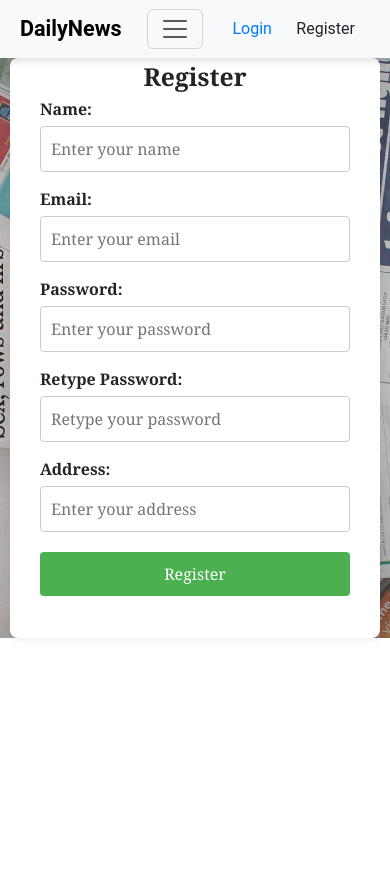
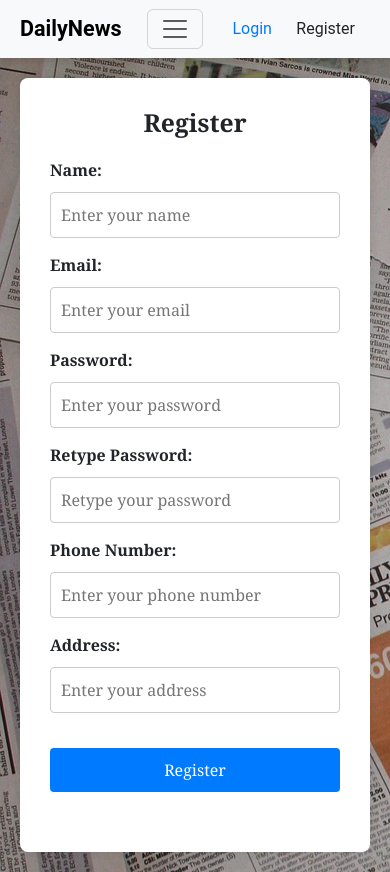
Before and after one commit to ank2911/News_App, a React (Create React App) app in the folder DailyNews-Frontend/: page /register in a window 390 px wide. Before the commit the page ends 844 px from the top, so only its background shows below. Built offline with nearby package versions, Linux system fonts and the light colour scheme.

Commit message:
Updated register.js and db for phone number

```diff
--- a/DailyNews-Frontend/src/components/Register.js
+++ b/DailyNews-Frontend/src/components/Register.js
@@ -7,40 +7,55 @@ function Register() {
   const [email, setEmail] = useState("");
   const [password, setPassword] = useState("");
   const [retypePassword, setRetypePassword] = useState("");
+  const [phoneNumber, setPhoneNumber] = useState("");
   const [address, setAddress] = useState("");
-
+  const [passwordsMatch, setPasswordsMatch] = useState(true);
+  const [validPhoneNumber, setValidPhoneNumber] = useState(true);
   const [success, setSuccess] = useState("");
   const [error, setError] = useState("");
-  const [passwordsMatch, setPasswordsMatch] = useState(true); // State to track if passwords match
 
   useEffect(() => {
-    // Function to check if passwords match
-    setPasswordsMatch(password === retypePassword);
+    if (retypePassword && password !== retypePassword) {
+      setPasswordsMatch(false);
+    } else {
+      setPasswordsMatch(true);
+    }
   }, [password, retypePassword]);
+
+  const validatePhoneNumber = (number) => {
+    return /^\d{10}$/.test(number);
+  };
 
   const handleSubmit = async (e) => {
     e.preventDefault();
+
     if (!passwordsMatch) {
       setError("Passwords do not match");
       return;
     }
+
+    if (!validatePhoneNumber(phoneNumber)) {
+      setValidPhoneNumber(false);
+      return;
+    }
+
     try {
       const response = await axios.post("http://localhost:5000/register", {
         name,
         email,
         password,
+        phoneNumber,
         address,
       });
 
       setSuccess(response.data.message);
-
+      setError("");
       setName("");
       setEmail("");
       setPassword("");
       setRetypePassword("");
+      setPhoneNumber("");
       setAddress("");
-
-      setError(""); // Clear any previous errors
     } catch (error) {
       setError(error.response.data.message);
       setSuccess(""); // Clear any previous success messages
@@ -92,9 +107,25 @@ function Register() {
           onChange={(e) => setRetypePassword(e.target.value)}
           required
         />
+        {!passwordsMatch && (
+          <p style={{ color: "#dc3545" }}>Passwords do not match</p>
+        )}
 
-        {/* Display password match status */}
-        {!passwordsMatch && <p style={{ color: 'red', marginBottom: '0px'}}>Passwords do not match</p>}
+        <label htmlFor="phoneNumber">Phone Number:</label>
+        <input
+          type="tel"
+          id="phoneNumber"
+          placeholder="Enter your phone number"
+          value={phoneNumber}
+          onChange={(e) => {
+            setPhoneNumber(e.target.value);
+            setValidPhoneNumber(validatePhoneNumber(e.target.value));
+          }}
+          required
+        />
+        {!validPhoneNumber && (
+          <p className="error-message">Please enter a valid 10-digit phone number</p>
+        )}
 
         <label htmlFor="address">Address:</label>
         <input
--- a/DailyNews-Frontend/src/styles/Register.css
+++ b/DailyNews-Frontend/src/styles/Register.css
@@ -1,39 +1,44 @@
+body {
+  margin: 0;
+  overflow: auto;
+  background-color: #007bff;
+  color: #000000;
+}
 
 .register-container {
-    font-family:Cambria, Cochin, Georgia, Times, 'Times New Roman', serif;
+  font-family: Cambria, Cochin, Georgia, Times, 'Times New Roman', serif;
   display: flex;
   justify-content: center;
   align-items: center;
+  min-height: calc(100vh - 80px);
   background-color: #f0f0f0;
   background-image: url('../assests/img1.jpg');
-    background-size: cover;
-    background-position: center;
-
+  padding: 20px;
 }
 
 .register-form {
-    background-color: #fff;
-    padding: 4px 30px 4px 30px;
+  background-color: #ffffff;
+  padding: 30px;
   border-radius: 8px;
-    box-shadow: 0 0 10px rgba(0, 0, 0, 0.1); /* Box shadow for a subtle effect */
-    width: 370px;
-    min-height: 580px;
+  box-shadow: 0 0 10px rgba(0, 0, 0, 0.1);
+  width: 100%;
+  max-width: 400px;
 }
 
 .register-form h2 {
   text-align: center;
-    margin-bottom: 5px;
-
+  margin-bottom: 20px;
 }
 
 .register-form label {
   font-weight: bold;
-    margin-bottom: 5px;
+  margin-bottom: 10px;
 }
 
 .register-form input[type="text"],
 .register-form input[type="email"],
-  .register-form input[type="password"] {
+.register-form input[type="password"],
+.register-form input[type="tel"] {
   width: 100%;
   padding: 10px;
   margin-bottom: 15px;
@@ -45,27 +50,27 @@
 .register-form button {
   width: 100%;
   padding: 10px;
-    background-color: #4caf50; /* Green button */
+  background-color: #007bff;
   color: white;
   border: none;
   border-radius: 4px;
   cursor: pointer;
-    margin-top: 5px;
-    margin-bottom: 5px;
+  margin-top: 20px;
+  margin-bottom: 30px;
 }
 
 .register-form button:hover {
-    background-color: #45a049; /* Darker green on hover */
+  background-color: #0056b3;
 }
 
 .success-message {
-    color: green;
+  color: #007bff;
   text-align: center;
-
+  margin: 10px 0;
 }
 
 .error-message {
   color: red;
   text-align: center;
-   margin-bottom: 0px;
+  margin: 10px 0;
 }
```
Also changed, not shown: 2 other files (tests, documents, lock files or other folders). Lines whose indentation alone changed are shown as unchanged.
